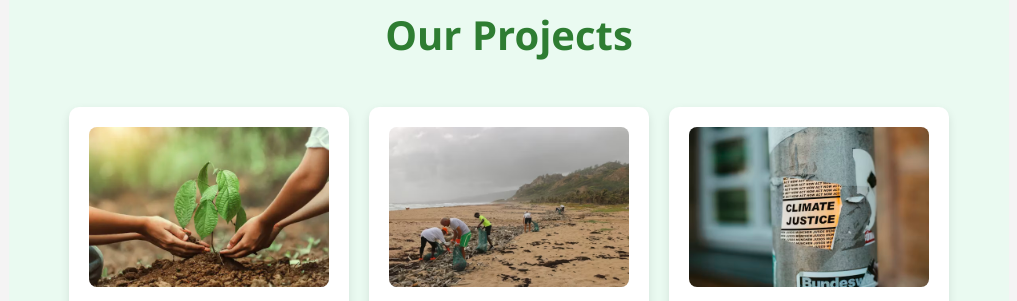
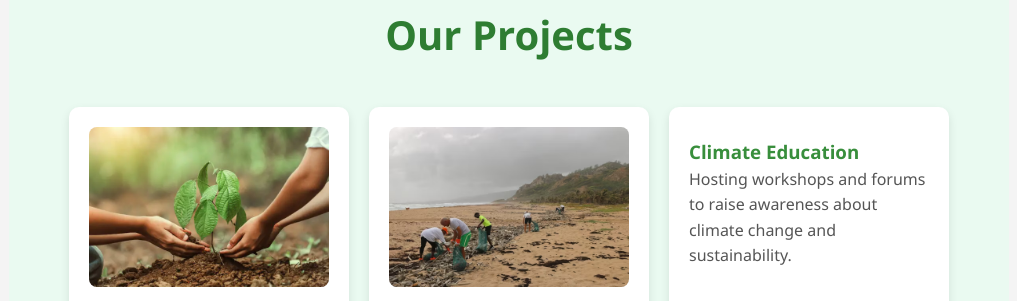
Before and after one commit to Aketchy/Final-Project, a plain HTML site: page index.html in a window 1280 px wide. Shown: the part 1094-1395 px from the top of the page, without its empty margins (131-1148 px from the left). Drawn offline with Linux system fonts and the light colour scheme; grey boxes are pictures that could not be loaded.

Commit message:
Update index.html

```diff
--- a/index.html
+++ b/index.html
@@ -54,7 +54,6 @@
             <p>Organizing clean-ups in beaches, riversides, and public spaces to promote environmental care.</p>
         </div>
         <div class="project-card">
-            <img src="images1/Climate Education.jpg" alt="Climate Education" class="project-image">
             <h3>Climate Education</h3>
             <p>Hosting workshops and forums to raise awareness about climate change and sustainability.</p>
             <iframe width="100%" height="200" src="https://www.youtube.com/embed/dQw4w9WgXcQ" title="Climate Education Video" frameborder="0" allowfullscreen></iframe>
```
